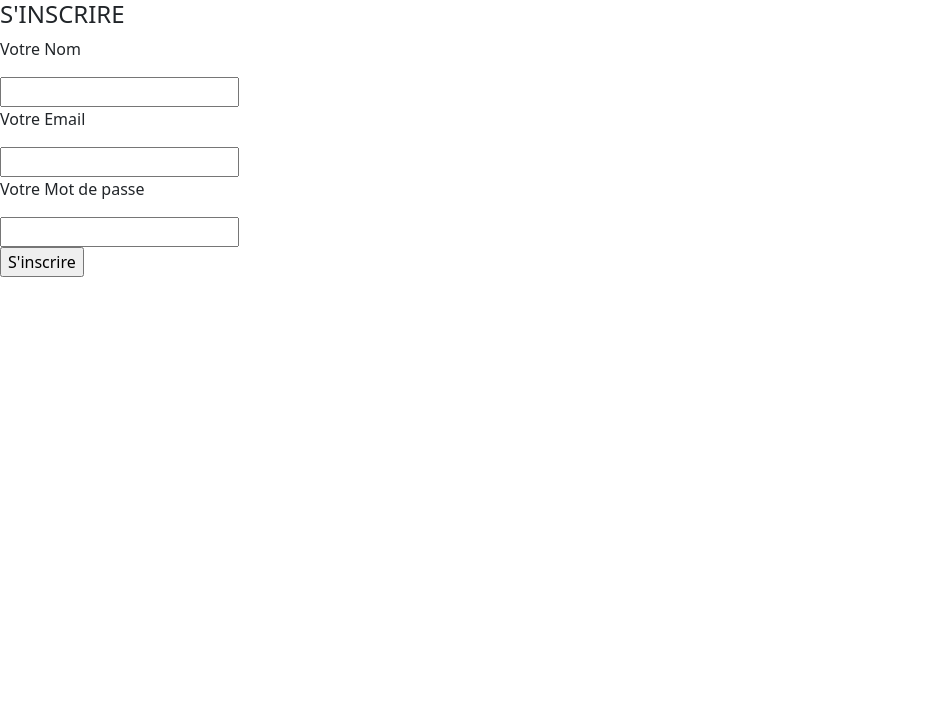
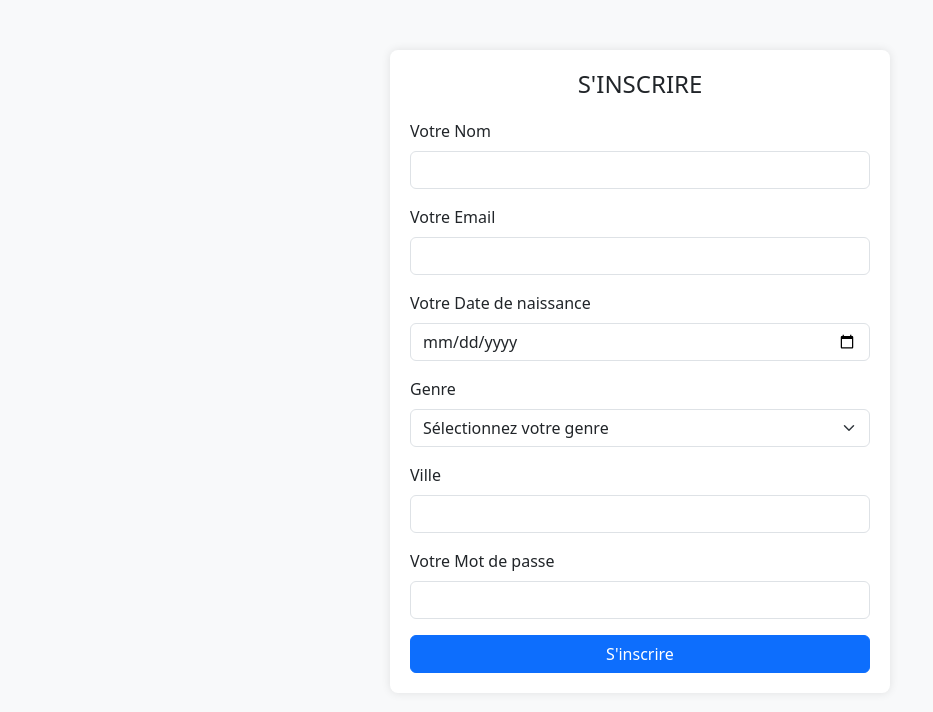
Before and after one commit to Jonathanranaivoson/Examen-s2, a PHP site: page /src/inscription.php in a window 1280 px wide. Shown: the top 712 px of the page, without its empty margins (0-933 px from the left). Run offline with PHP 8.4, Linux system fonts and the light colour scheme.

Commit message:
Gaully fix design + todolist

```diff
--- /dev/null
+++ b/assets/css/insc.css
@@ -0,0 +1,18 @@
+body {
+    background-color: #f8f9fa;
+        }
+        .form-container {
+            max-width: 500px;
+            margin: 50px auto;
+            padding: 20px;
+            background-color: #fff;
+            border-radius: 8px;
+            box-shadow: 0 0 10px rgba(0, 0, 0, 0.1);
+        }
+        .form-container h4 {
+            text-align: center;
+            margin-bottom: 20px;
+        }
+        .error-message {
+            text-align: center;
+        }
--- a/include/connexion.php
+++ b/include/connexion.php
@@ -4,7 +4,7 @@
     static $connect = null;
 
     if ($connect === null){
-        $connect = mysqli_connect('localhost', 'root', '', 'db_s2_ETU004392');
+        $connect = mysqli_connect('localhost', 'root', '', 'basetest');
 
           if (!$connect){
               die('Erreur de connexion a la base de donnees: ' . mysqli_connect_error());
--- a/include/function.php
+++ b/include/function.php
@@ -2,7 +2,7 @@
 require_once('connexion.php');
 
 function getUserByEmail($connect, $email) {
-    $sql = "SELECT * FROM membre WHERE email = ?";
+    $sql = "SELECT * FROM Gmembre WHERE email = ?";
     $stmt = mysqli_prepare($connect, $sql);
     mysqli_stmt_bind_param($stmt, "s", $email);
     mysqli_stmt_execute($stmt);
--- a/src/inscription.php
+++ b/src/inscription.php
@@ -5,29 +5,59 @@
     <meta name="viewport" content="width=device-width, initial-scale=1.0">
     <title>Inscription</title>
     <link href="../assets/bootstrap-5.3.5-dist/css/bootstrap.min.css" rel="stylesheet">
-    <script src="../assets/bootstrap-5.3.5-dist/js/bootstrap.bundle.min.js"></script>
-
+    <link rel="stylesheet" href="../assets/css/insc.css">
 </head>
 <body>
+    <div class="container">
+        <div class="form-container">
             <?php
             if (isset($_GET['error'])) {
-            echo "<p style='color: red;'>Un ou plusieur de vos informations sont incorrect.</p>";
+                echo "<p class='error-message text-danger'>Un ou plusieurs de vos informations sont incorrects.</p>";
             }
             ?>
 
             <form action="../traitements/trait_inscription.php" method="post">
                 <h4>S'INSCRIRE</h4>
 
-        <p>Votre Nom</p>
-        <input type="text" name="nom" required>
+                <div class="mb-3">
+                    <label for="nom" class="form-label">Votre Nom</label>
+                    <input type="text" class="form-control" id="nom" name="nom" required>
+                </div>
 
-        <p>Votre Email</p>
-        <input type="email" name="email" required>
+                <div class="mb-3">
+                    <label for="email" class="form-label">Votre Email</label>
+                    <input type="email" class="form-control" id="email" name="email" required>
+                </div>
 
-        <p>Votre Mot de passe</p>
-        <input type="password" name="mdp" required>
+                <div class="mb-3">
+                    <label for="ddn" class="form-label">Votre Date de naissance</label>
+                    <input type="date" class="form-control" id="ddn" name="ddn" required>
+                </div>
 
-        <p><input type="submit" value="S'inscrire"></p>
+                <div class="mb-3">
+                    <label for="genre" class="form-label">Genre</label>
+                    <select class="form-select" id="genre" name="genre" required>
+                        <option value="" disabled selected>Sélectionnez votre genre</option>
+                        <option value="Homme">Homme</option>
+                        <option value="Femme">Femme</option>
+                    </select>
+                </div>
+
+                <div class="mb-3">
+                    <label for="ville" class="form-label">Ville</label>
+                    <input type="text" class="form-control" id="ville" name="ville">
+                </div>
+
+                <div class="mb-3">
+                    <label for="mdp" class="form-label">Votre Mot de passe</label>
+                    <input type="password" class="form-control" id="mdp" name="mdp" required>
+                </div>
+
+                <div class="d-grid">
+                    <button type="submit" class="btn btn-primary">S'inscrire</button>
+                </div>
             </form>
+        </div>
+    </div>
 </body>
 </html>
--- a/todolist.txt
+++ b/todolist.txt
@@ -23,3 +23,9 @@ Version 1
  -categorie_objet
  -categorie_objetimages_objet
  -emprunt
+
+ Creation des pages
+ -inscription.php et Login.php
+
+ Traitements
+ -gerer le login et inscription suivant les pages
--- a/traitements/trait_login.php
+++ b/traitements/trait_login.php
@@ -6,7 +6,7 @@
         $email = $_POST['email'];
         $mdp = $_POST['mdp'];
 
-        $sql = "SELECT email, mdp FROM membre WHERE email ='$email' AND mdp ='$mdp'";
+        $sql = "SELECT email, mdp FROM Gmembre WHERE email ='$email' AND mdp ='$mdp'";
         $resultat = mysqli_query($connect, $sql);
 
     if($donnee = mysqli_fetch_assoc($resultat)){
```
Also changed, not shown: assets/css/index2.css (added, +30 -0 lines), assets/css/log.css (added, +18 -0 lines), src/Login.php (+18 -10 lines), src/index.php (+8 -4 lines), traitements/trait_inscription.php (+5 -2 lines). Lines whose indentation alone changed are shown as unchanged.
